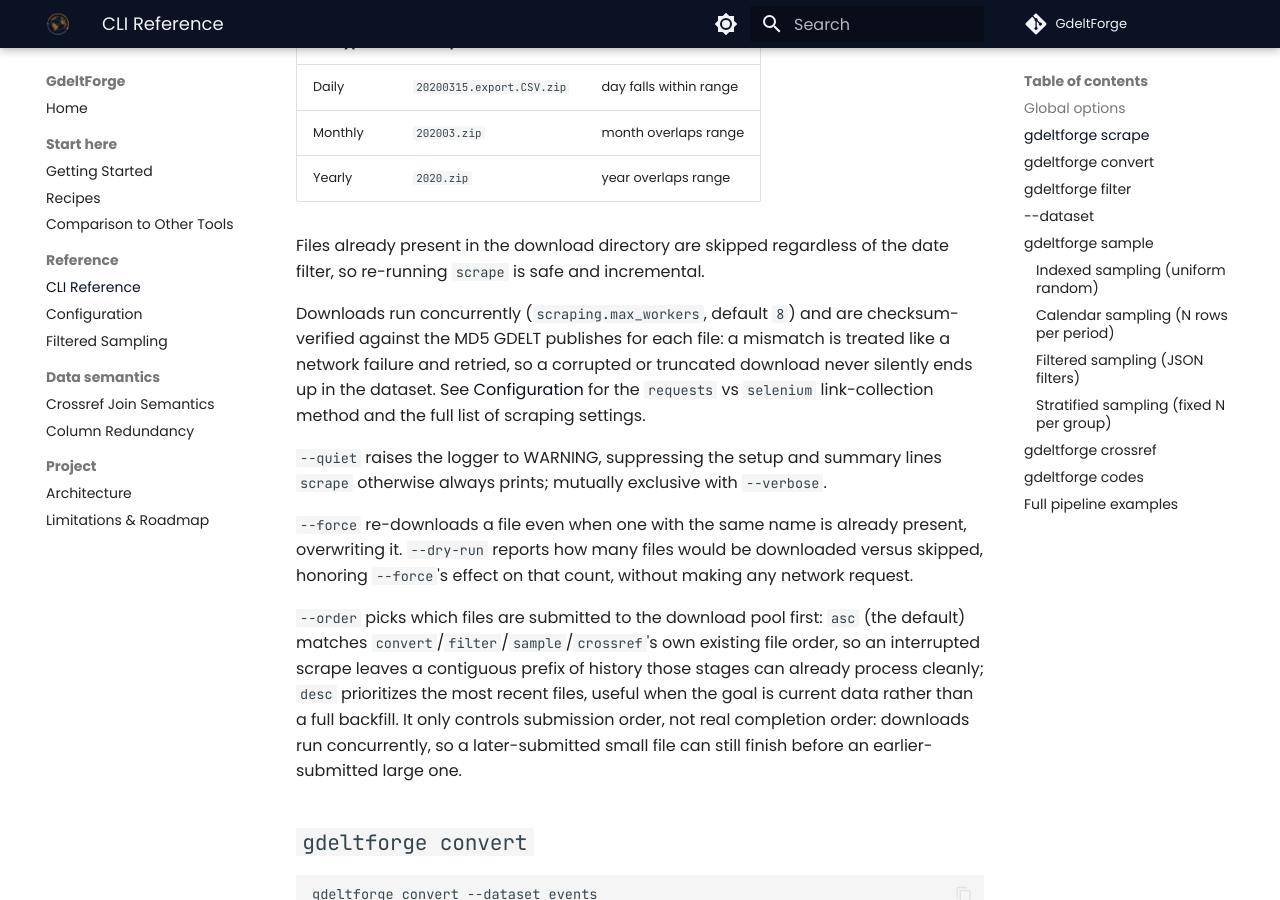
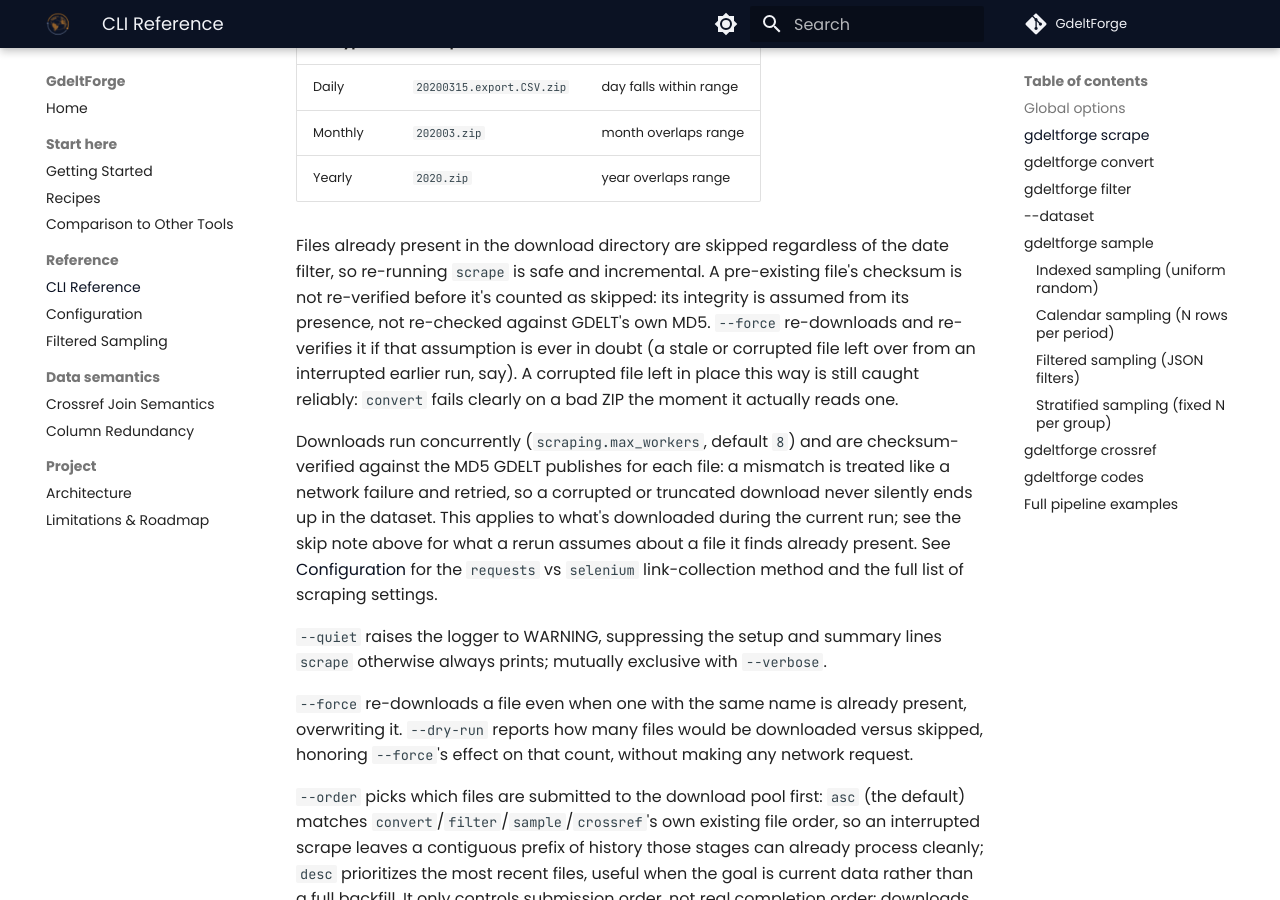
Before and after one commit to Vinicius-Teixeirac/GdeltForge, an MkDocs documentation site: the page built from docs/cli-reference.md, in a window 1280 px wide and 900 px high, scrolled down 2962 px. Built offline with MkDocs 1.6.1 and Material for MkDocs 9.7.7, drawn with Linux system fonts in a browser that asks for light colours; comment, search, counter and statistics services are not loaded.

Commit message:
docs(scrape): document that a pre-existing file's skip isn't re-verified
cli-reference.md's checksum-verification claim didn't say it only
covers what's downloaded during the current run. scrape's own
already-downloaded skip check trusts a file's mere presence at the
target path; it never re-verifies that file's checksum against GDELT's
own MD5 before counting it as skipped, so a stale or corrupted
pre-existing file reads as "all clear" in the run's own summary line
with nothing to suggest otherwise.

This never leads to silently bad data end-to-end: convert still fails
clearly, immediately, the moment it actually reads a corrupt file. The
real gap is purely in scrape's own reporting. Documented the actual
scope of the checksum guarantee, and named --force as the way to rule
out a stale pre-existing file when in doubt.

Found via a live comprehensive QA pass.

```diff
--- a/docs/cli-reference.md
+++ b/docs/cli-reference.md
@@ -84,9 +84,9 @@ The date filter applies to all three file types the GDELT archive provides:
 | Monthly | `202003.zip` | month overlaps range |
 | Yearly | `2020.zip` | year overlaps range |
 
-Files already present in the download directory are skipped regardless of the date filter, so re-running `scrape` is safe and incremental.
+Files already present in the download directory are skipped regardless of the date filter, so re-running `scrape` is safe and incremental. A pre-existing file's checksum is not re-verified before it's counted as skipped: its integrity is assumed from its presence, not re-checked against GDELT's own MD5. `--force` re-downloads and re-verifies it if that assumption is ever in doubt (a stale or corrupted file left over from an interrupted earlier run, say). A corrupted file left in place this way is still caught reliably: `convert` fails clearly on a bad ZIP the moment it actually reads one.
 
-Downloads run concurrently (`scraping.max_workers`, default `8`) and are checksum-verified against the MD5 GDELT publishes for each file: a mismatch is treated like a network failure and retried, so a corrupted or truncated download never silently ends up in the dataset. See [Configuration](configuration.md#scraping) for the `requests` vs `selenium` link-collection method and the full list of scraping settings.
+Downloads run concurrently (`scraping.max_workers`, default `8`) and are checksum-verified against the MD5 GDELT publishes for each file: a mismatch is treated like a network failure and retried, so a corrupted or truncated download never silently ends up in the dataset. This applies to what's downloaded during the current run; see the skip note above for what a rerun assumes about a file it finds already present. See [Configuration](configuration.md#scraping) for the `requests` vs `selenium` link-collection method and the full list of scraping settings.
 
 `--quiet` raises the logger to WARNING, suppressing the setup and summary lines `scrape` otherwise always prints; mutually exclusive with `--verbose`.
 
```
Also changed, not shown: CHANGELOG.md (+1 -0 lines).
